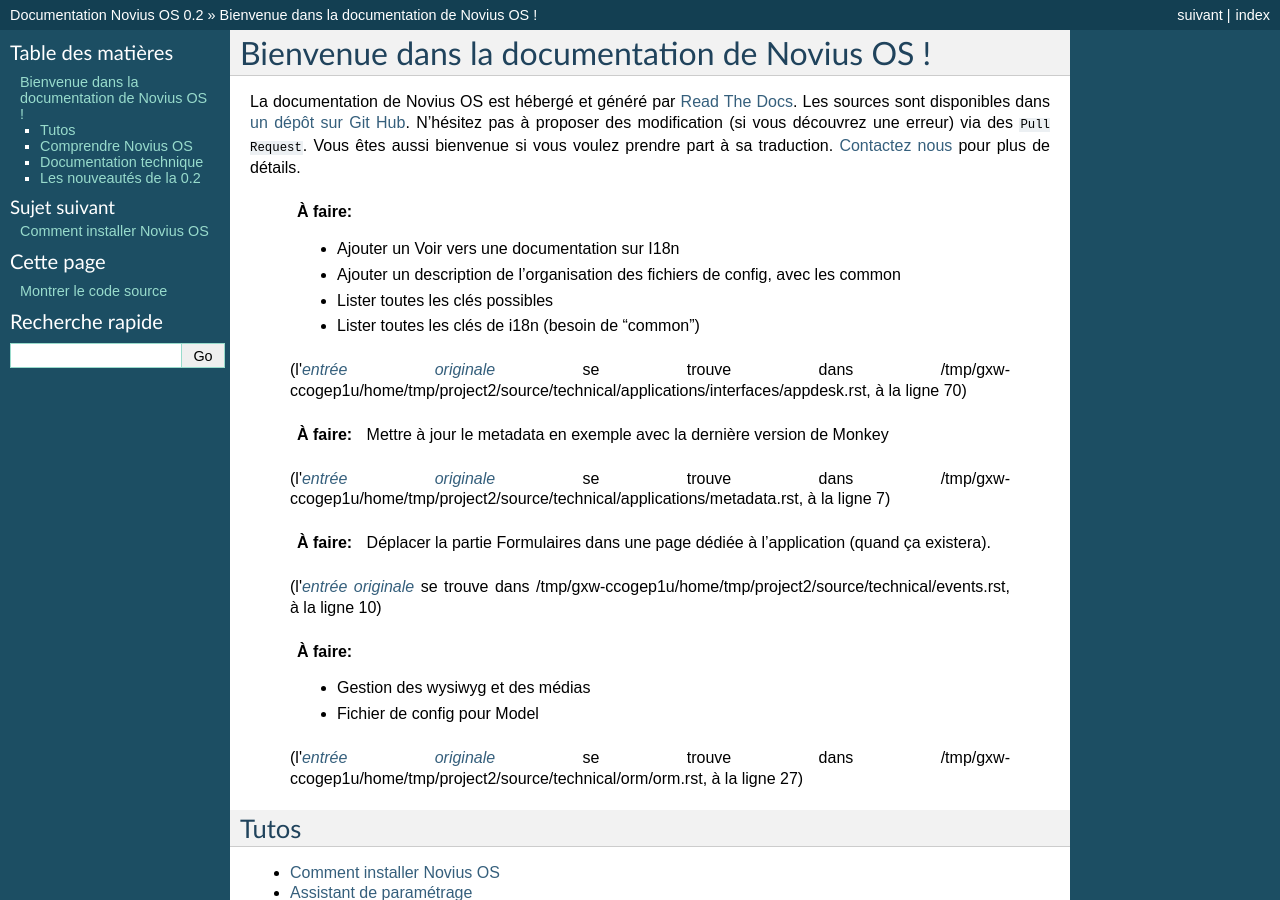
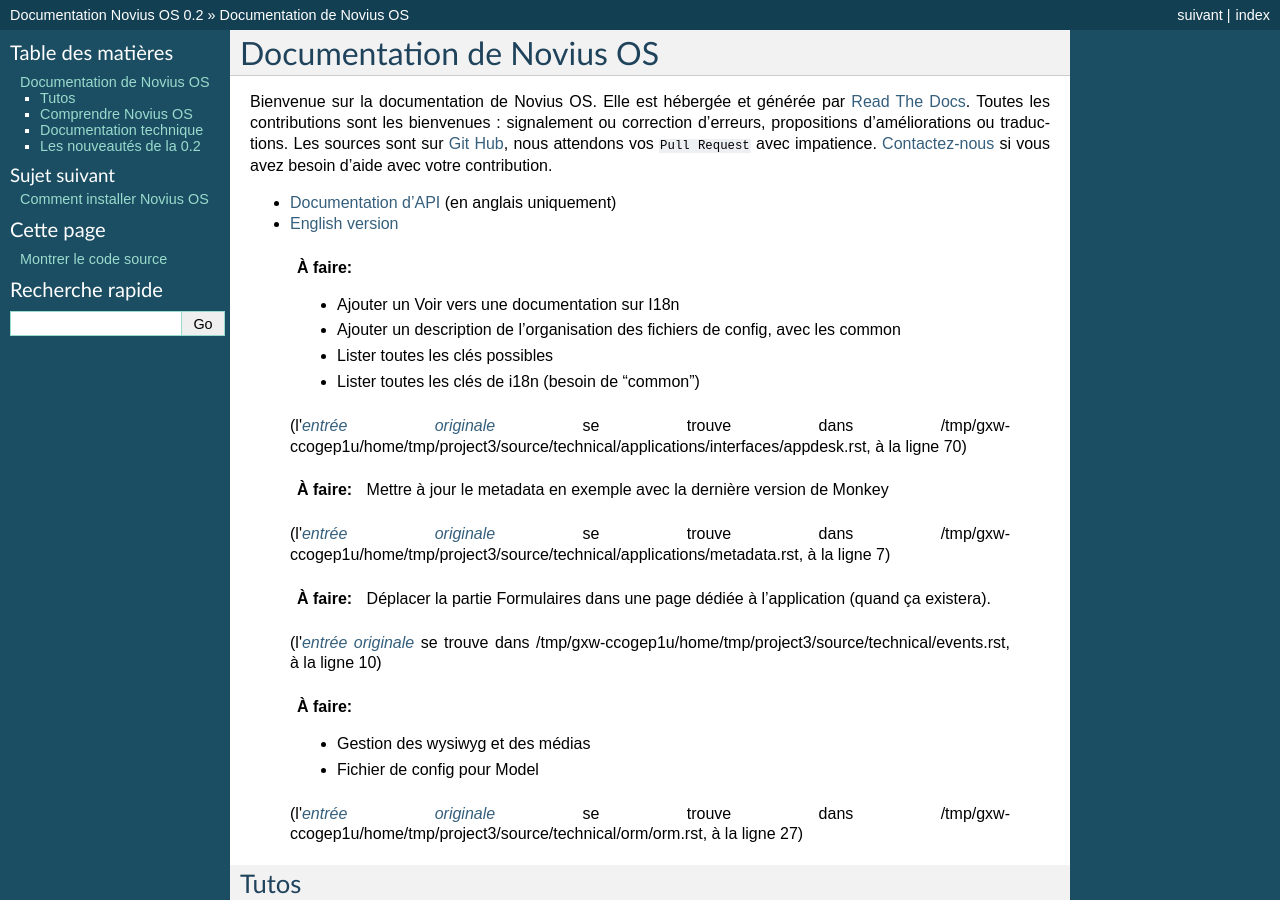
Before and after one commit to vrcAlbert/documentation-api, a Sphinx documentation site: the page built from source/index.rst, in a window 1280 px wide and 900 px high. Built offline with Sphinx 7.4.7, drawn with Linux system fonts in a browser that asks for light colours; some of the changed text lies outside the part shown.

Commit message:
Home (FR) - New welcome message

```diff
--- a/source/index.rst
+++ b/source/index.rst
@@ -1,10 +1,12 @@
-Bienvenue dans la documentation de Novius OS !
-==============================================
+Documentation de Novius OS
+==========================
 
-La documentation de Novius OS est hébergé et généré par `Read The Docs <http://readthedocs.org/>`_.
-Les sources sont disponibles dans `un dépôt sur Git Hub <https://github.com/novius-os/documentation-fr>`_.
-N'hésitez pas à proposer des modification (si vous découvrez une erreur) via des ``Pull Request``.
-Vous êtes aussi bienvenue si vous voulez prendre part à sa traduction. `Contactez nous <http://www.novius-os.org/fr/footer/contacts.html>`_ pour plus de détails.
+Bienvenue sur la documentation de Novius OS. Elle est hébergée et générée par `Read The Docs <http://readthedocs.org/>`_.
+Toutes les contributions sont les bienvenues : signalement ou correction d'erreurs, propositions d'améliorations ou traductions.
+Les sources sont sur `Git Hub <https://github.com/novius-os/documentation-fr>`_, nous attendons vos ``Pull Request`` avec impatience. `Contactez-nous <http://www.novius-os.org/fr/footer/contacts.html>`_ si vous avez besoin d'aide avec votre contribution.
+
+* `Documentation d'API <http://docs-api.novius-os.org/>`_ (en anglais uniquement)
+* `English version <http://docs.novius-os.org/>`_
 
  .. todolist::
 
```
